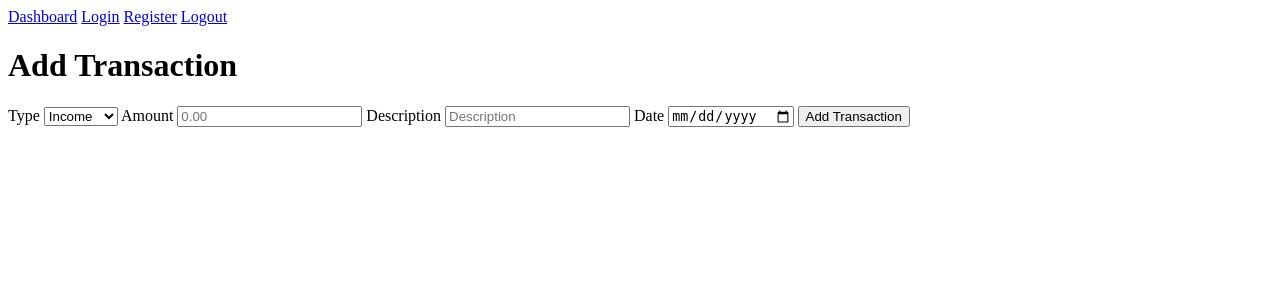
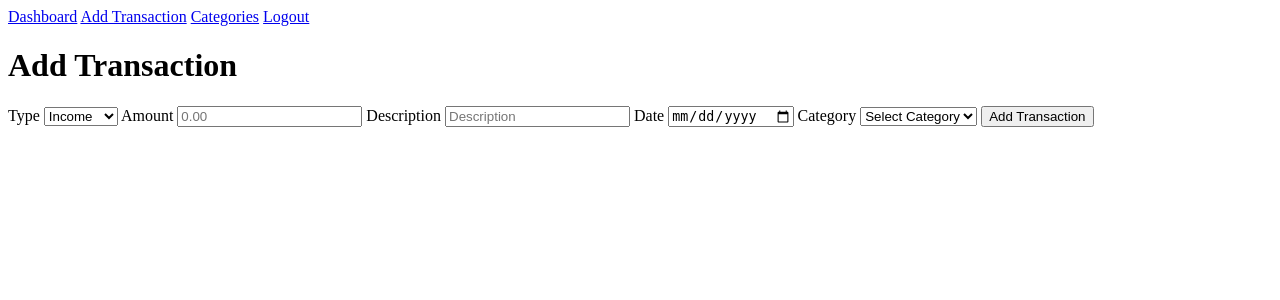
Before and after one commit to thekellymarques/finance-tracker, a Flask app: page /add in a window 1280 px wide. Shown: the top 300 px of the page. Run offline with Flask 3, Linux system fonts and the light colour scheme; the visitor is signed in with stand-in values (Sample User, id 1); some libraries are stand-ins or nearby versions.

Commit message:
Add categories feature with full integration into transactions

```diff
--- a/app.py
+++ b/app.py
@@ -39,8 +39,50 @@ def after_request(response):
 @app.route("/")
 @login_required
 def index():
-    print("DEBUG: index route reached")
-    return render_template("index.html")
+    user_id = session["user_id"]
+
+    transactions = db.execute(
+        """
+        SELECT
+            transactions.id,
+            transactions.type,
+            transactions.amount_cents,
+            transactions.description,
+            transactions.date,
+            categories.name AS category_name
+        FROM transactions
+        LEFT JOIN categories
+            ON transactions.category_id = categories.id
+        WHERE transactions.user_id = ?
+        ORDER BY transactions.date DESC, transactions.id DESC
+        """,
+        user_id
+    )
+
+    income_cents = 0
+    expense_cents = 0
+
+    for transaction in transactions:
+        transaction["amount"] = f"{transaction['amount_cents'] / 100:.2f}"
+
+        if transaction["type"] == "income":
+            income_cents += transaction["amount_cents"]
+        elif transaction["type"] == "expense":
+            expense_cents += transaction["amount_cents"]
+
+    balance_cents = income_cents - expense_cents
+
+    income = f"{income_cents / 100:.2f}"
+    expense = f"{expense_cents / 100:.2f}"
+    balance = f"{balance_cents / 100:.2f}"
+
+    return render_template(
+        "index.html",
+        transactions=transactions,
+        income=income,
+        expense=expense,
+        balance=balance
+        )
 
 @app.route("/register", methods=["GET", "POST"])
 def register():
@@ -114,15 +156,21 @@ def logout():
 @app.route("/add", methods=["GET", "POST"])
 @login_required
 def add():
+    user_id = session["user_id"]
+
     if request.method == "GET":
-        return render_template("add.html")
+        categories = db.execute(
+            "SELECT * FROM categories WHERE user_id = ? ORDER BY name",
+            user_id
+        )
+        return render_template("add.html", categories=categories)
 
-    user_id = session["user_id"]
 
     type_ = request.form.get("type")
     amount = request.form.get("amount")
     description = request.form.get("description")
     date = request.form.get("date")
+    category_id = request.form.get("category_id")
 
     if not type_:
         flash("You must select a type.")
@@ -140,6 +188,10 @@ def add():
         flash("You must provide a date.")
         return redirect("/add")
 
+    if not category_id:
+        flash("You must select a category.")
+        return redirect("/add")
+
     try:
         amount_value = float(amount)
     except ValueError:
@@ -152,13 +204,180 @@ def add():
 
     amount_cents = int(amount_value * 100)
 
+    selected_category = db.execute(
+        "SELECT * FROM categories WHERE id = ? AND user_id = ?",
+        category_id,
+        user_id
+    )
+    if not selected_category:
+        flash("Invalid category selected.")
+        return redirect("/add")
+
     db.execute(
         """
-        INSERT INTO transactions (user_id, type, amount_cents, description, date)
-        VALUES (?, ?, ?, ?, ?)
+        INSERT INTO transactions (user_id, category_id, type, amount_cents, description, date)
+        VALUES (?, ?, ?, ?, ?, ?)
         """,
-        user_id, type_, amount_cents, description, date
+        user_id, category_id, type_, amount_cents, description, date
     )
 
     flash("Transaction added successfully.")
     return redirect("/")
+
+@app.route("/delete/<int:transaction_id>", methods=["POST"])
+@login_required
+def delete(transaction_id):
+    user_id = session["user_id"]
+
+    db.execute(
+        "DELETE FROM transactions WHERE id = ? AND user_id = ?",
+        transaction_id,
+        user_id
+    )
+    flash("Transaction deleted successfully.")
+    return redirect("/")
+
+@app.route("/edit/<int:transaction_id>", methods=["GET", "POST"])
+@login_required
+def edit(transaction_id):
+    user_id = session["user_id"]
+
+    rows = db.execute(
+        """
+            SELECT id, type, description, category_id, amount_cents, date
+            FROM transactions
+            WHERE id = ? AND user_id = ?
+        """,
+        transaction_id,
+        user_id
+    )
+
+    if len(rows) != 1:
+        flash("Transaction not found")
+        return redirect("/")
+
+    transaction = rows[0]
+    transaction["amount"] = f"{transaction['amount_cents'] / 100:.2f}"
+
+    if request.method == "GET":
+        categories = db.execute(
+        "SELECT * FROM categories WHERE user_id = ? ORDER BY name",
+        user_id
+    )
+        return render_template(
+            "edit.html",
+            transaction=transaction,
+            categories=categories
+        )
+
+    type_ = request.form.get("type")
+    amount = request.form.get("amount")
+    description = request.form.get("description")
+    date = request.form.get("date")
+    category_id = request.form.get("category_id")
+
+    if not type_:
+        flash("You must select a type.")
+        return redirect(f"/edit/{transaction_id}")
+
+    if type_ not in ["income", "expense"]:
+        flash("Invalid transaction type.")
+        return redirect(f"/edit/{transaction_id}")
+
+    if not amount:
+        flash("You must provide an amount.")
+        return redirect(f"/edit/{transaction_id}")
+
+    if not date:
+        flash("You must provide a date.")
+        return redirect(f"/edit/{transaction_id}")
+
+    if not category_id:
+        flash("You must select a category.")
+        return redirect(f"/edit/{transaction_id}")
+
+    try:
+        category_id = int(category_id)
+    except ValueError:
+        flash("Invalid category selected.")
+        return redirect(f"/edit/{transaction_id}")
+
+    selected_category = db.execute(
+        "SELECT * FROM categories WHERE id = ? AND user_id = ?",
+        category_id,
+        user_id
+    )
+
+    if not selected_category:
+        flash("Invalid category selected.")
+        return redirect(f"/edit/{transaction_id}")
+
+    try:
+        amount_value = float(amount)
+    except ValueError:
+        flash("Amount must be a valid number.")
+        return redirect(f"/edit/{transaction_id}")
+
+    if amount_value <= 0:
+        flash("Amount must be greater than 0.")
+        return redirect(f"/edit/{transaction_id}")
+
+    amount_cents = int(amount_value * 100)
+
+    db.execute(
+            """
+            UPDATE transactions
+            SET  category_id = ?, type = ?, amount_cents = ?, description = ?, date = ?
+            WHERE id = ? AND user_id = ?
+            """,
+            category_id,
+            type_,
+            amount_cents,
+            description,
+            date,
+            transaction_id,
+            user_id
+        )
+    flash("Transaction updated successfully.")
+    return redirect("/")
+
+@app.route("/categories", methods=["GET", "POST"])
+@login_required
+def categories():
+    user_id = session["user_id"]
+
+    if request.method == "POST":
+        name = request.form.get("name")
+
+        if not name or not name.strip():
+            flash("Category name is required.")
+            return redirect("/categories")
+
+        name = name.strip()
+
+        existing_category = db.execute(
+            "SELECT * FROM categories WHERE user_id = ? AND name = ?",
+            user_id,
+            name
+        )
+
+        if existing_category:
+            flash("You already have a category with that name.")
+            return redirect("/categories")
+
+
+        db.execute(
+            "INSERT INTO categories (user_id, name) VALUES (?, ?)",
+            user_id,
+            name
+        )
+
+        flash("Category added successfully.")
+        return redirect("/categories")
+
+    categories = db.execute(
+        "SELECT * FROM categories WHERE user_id = ? ORDER BY name",
+        user_id
+    )
+
+    return render_template("categories.html", categories=categories)
--- a/schema.sql
+++ b/schema.sql
@@ -0,0 +1,29 @@
+CREATE TABLE users (
+    id INTEGER PRIMARY KEY AUTOINCREMENT,
+    username TEXT NOT NULL UNIQUE,
+    hash TEXT NOT NULL
+);
+
+CREATE TABLE categories (
+    id INTEGER PRIMARY KEY AUTOINCREMENT,
+    user_id INTEGER NOT NULL,
+    name TEXT NOT NULL,
+    UNIQUE(user_id, name),
+    FOREIGN KEY (user_id) REFERENCES users(id) ON DELETE CASCADE
+);
+
+CREATE TABLE transactions (
+    id INTEGER PRIMARY KEY AUTOINCREMENT,
+    user_id INTEGER NOT NULL,
+    category_id INTEGER,
+    type TEXT NOT NULL CHECK (type IN ('income', 'expense')),
+    amount_cents INTEGER NOT NULL CHECK (amount_cents > 0),
+    description TEXT,
+    date TEXT NOT NULL,
+    created_at TEXT NOT NULL DEFAULT (datetime('now')),
+    FOREIGN KEY (user_id) REFERENCES users(id) ON DELETE CASCADE,
+    FOREIGN KEY (category_id) REFERENCES categories(id) ON DELETE SET NULL
+);
+
+CREATE INDEX idx_transactions_user_date
+ON transactions(user_id, date);
--- a/templates/add.html
+++ b/templates/add.html
@@ -19,6 +19,14 @@
         <label for="date">Date</label>
         <input name="date" type="date" id="date">
 
+        <label for="Category">Category</label>
+        <select name="category_id">
+            <option value="">Select Category</option>
+            {% for category in categories %}
+                <option value="{{ category.id }}">{{ category.name }}</option>
+            {% endfor %}
+        </select>
+
         <button type="submit">Add Transaction</button>
     </form>
 
--- a/templates/layout.html
+++ b/templates/layout.html
@@ -9,10 +9,16 @@
 <body>
 
     <nav>
-        <a href="/">Dashboard</a>
+
+        {% if session.get("user_id") %}
+            <a href="/">Dashboard</a>
+            <a href="/add">Add Transaction</a>
+            <a href="/categories">Categories</a>
+            <a href="/logout">Logout</a>
+        {% else %}
         <a href="/login">Login</a>
         <a href="/register">Register</a>
-        <a href="/logout">Logout</a>
+        {% endif %}
     </nav>
 
     {% with messages = get_flashed_messages() %}
```
Also changed, not shown: templates/categories.html (added, +20 -0 lines), templates/edit.html (+38 -0 lines), templates/index.html (+40 -1 lines).
